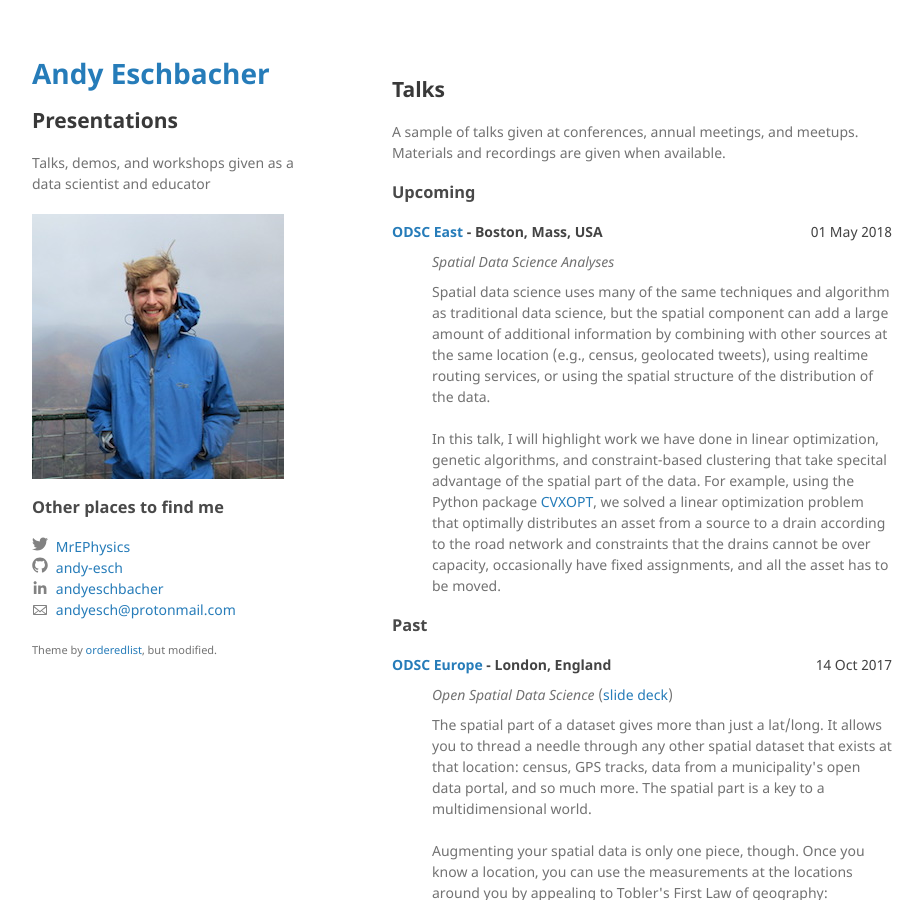
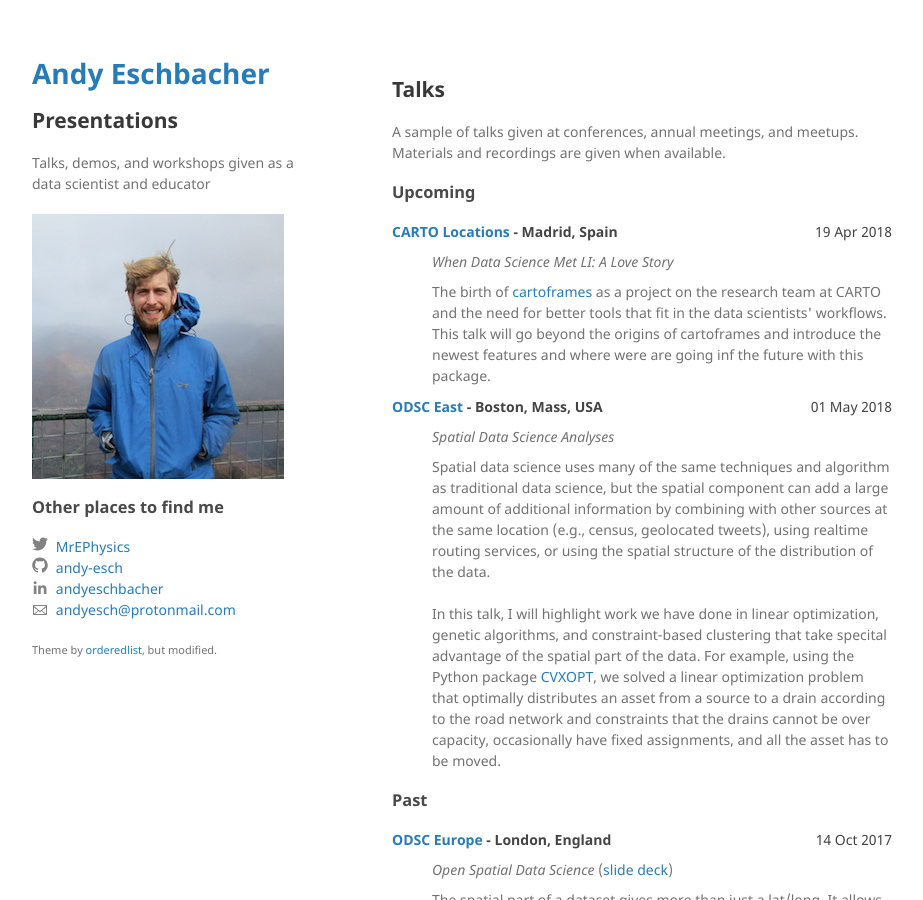
Before and after one commit to andy-esch/andy-esch.github.io, a Jekyll site: the page built from presentations.md, in a window 1280 px wide and 900 px high. Shown: the whole window, without its empty margins (178-1101 px from the left). Built offline with Jekyll 4.4.1, drawn with Linux system fonts in a browser that asks for light colours.

Commit message:
adds carto locations

```diff
--- a/_data/talks.json
+++ b/_data/talks.json
@@ -1,4 +1,12 @@
 [{
+    "name": "CARTO Locations",
+    "location": "Madrid, Spain",
+    "date": "2018-04-19",
+    "title": "When Data Science Met LI: A Love Story",
+    "conf_url": "https://carto.com/locations-event/madrid/",
+    "description": "The birth of <a href=\"https://github.com/cartodb/cartoframes\">cartoframes</a> as a project on the research team at CARTO and the need for better tools that fit in the data scientists' workflows. This talk will go beyond the origins of cartoframes and introduce the newest features and where were are going inf the future with this package."
+},
+{
     "name": "ODSC East",
     "location": "Boston, Mass, USA",
     "date": "2018-05-01",
```
